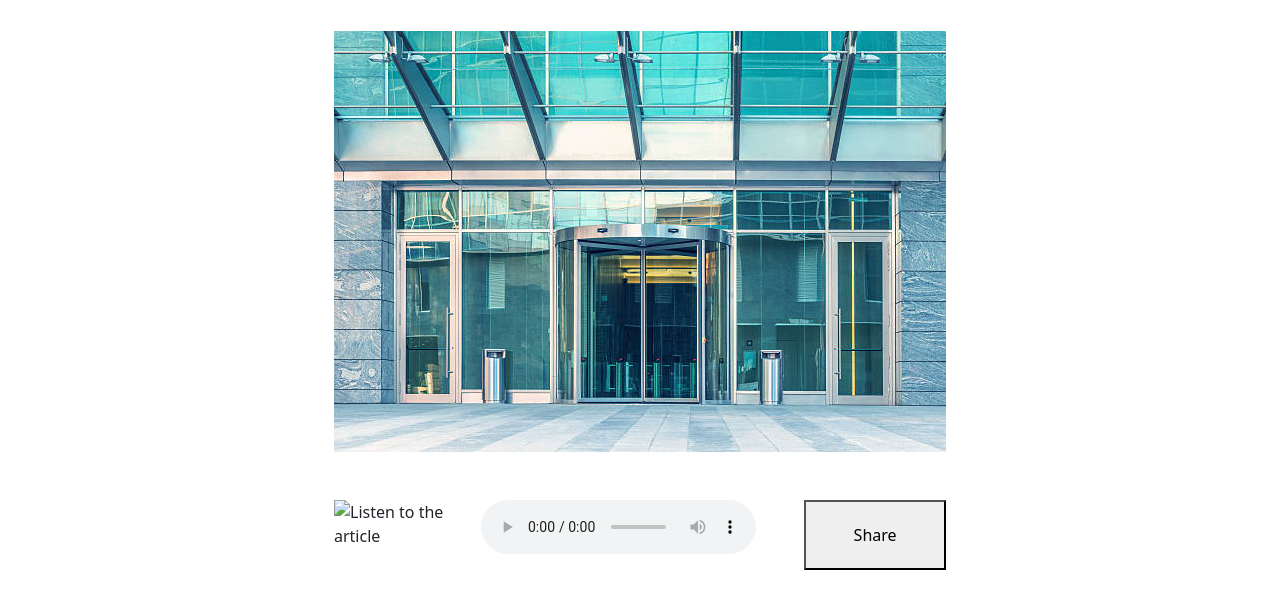
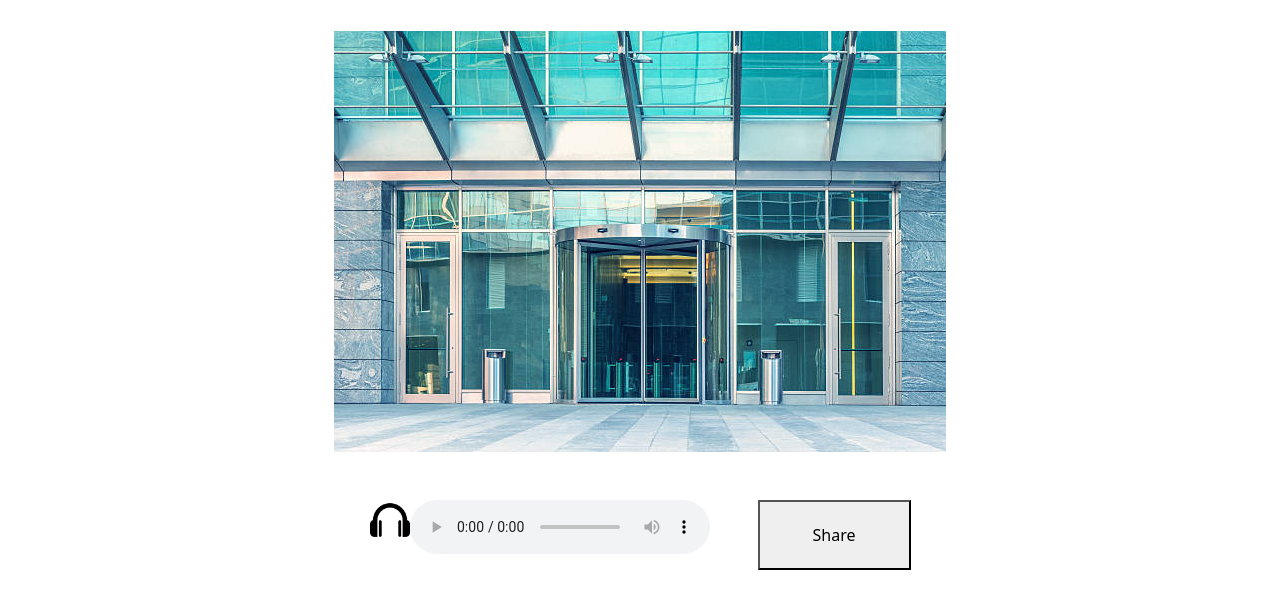
Before and after one commit to Emperor-One/UGR-5222-13, a plain HTML site: page about-us.html in a window 1280 px wide. Shown: the part 167-782 px from the top of the page. Drawn offline with Linux system fonts and the light colour scheme; the site is published under a folder, as on GitHub Pages, so addresses that start at the root find nothing.

Commit message:
remove / from listen icon src

```diff
--- a/about-us.html
+++ b/about-us.html
@@ -58,7 +58,7 @@
                   height="40rem"
                   width="40rem"
                   class="article-container__listen-icon"
-                  src="/static/img/listen-icon.png"
+                  src="static/img/listen-icon.png"
                   alt="Listen to the article"
                 />
               </figcaption>
```
